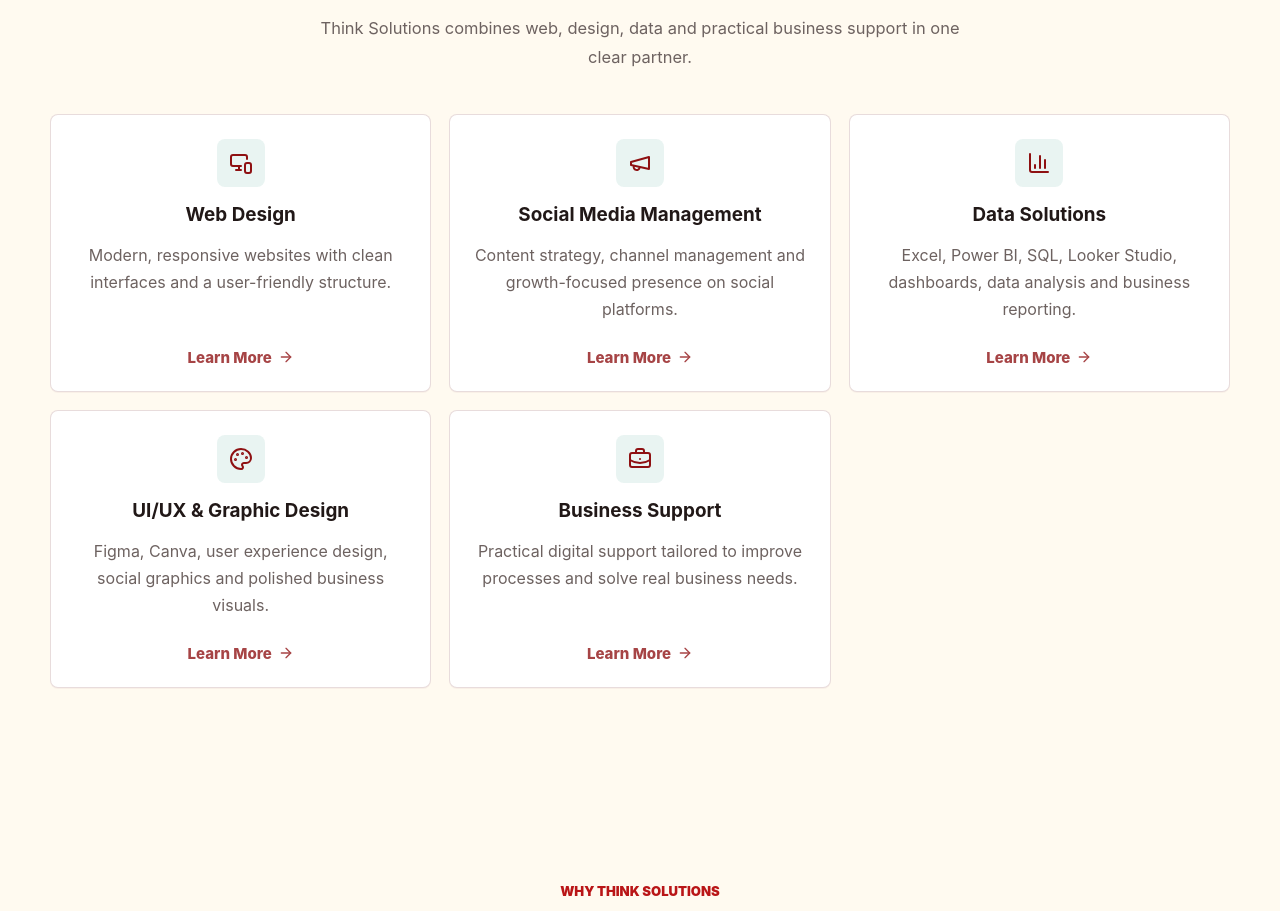
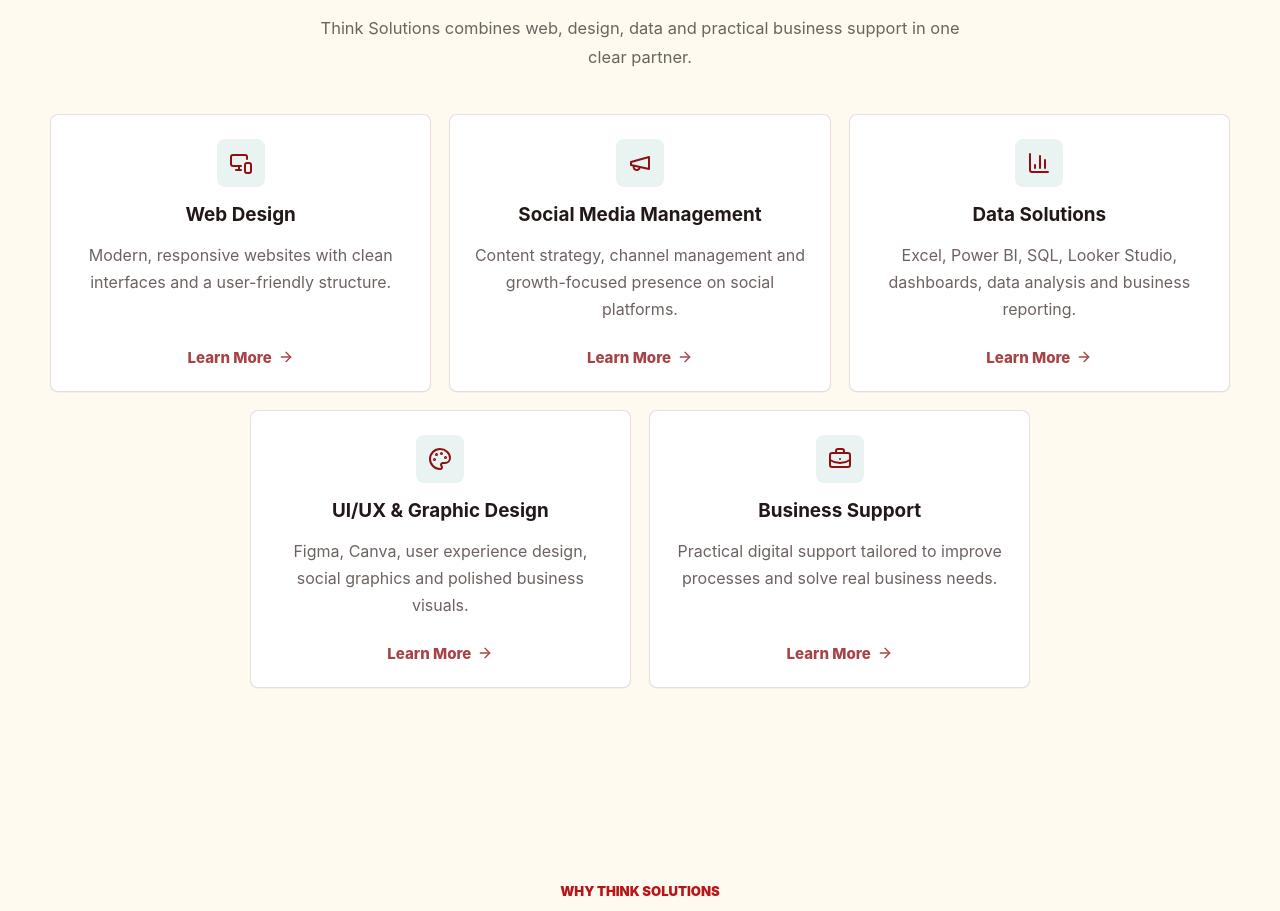
Before and after one commit to denizzaimi/thinksolutions, a React (Vite) app: page / in a window 1280 px wide. Shown: the part 1051-1962 px from the top of the page. Built offline with nearby package versions, Linux system fonts and the light colour scheme.

Commit message:
update 5.6

```diff
--- a/src/index.css
+++ b/src/index.css
@@ -602,6 +602,24 @@ img {
   gap: 18px;
 }
 
+@media (min-width: 1041px) {
+  .service-grid {
+    grid-template-columns: repeat(6, minmax(0, 1fr));
+  }
+
+  .service-grid > * {
+    grid-column: span 2;
+  }
+
+  .service-grid > :nth-child(4) {
+    grid-column: 2 / span 2;
+  }
+
+  .service-grid > :nth-child(5) {
+    grid-column: 4 / span 2;
+  }
+}
+
 .service-card,
 .pricing-card {
   min-height: 100%;
```
